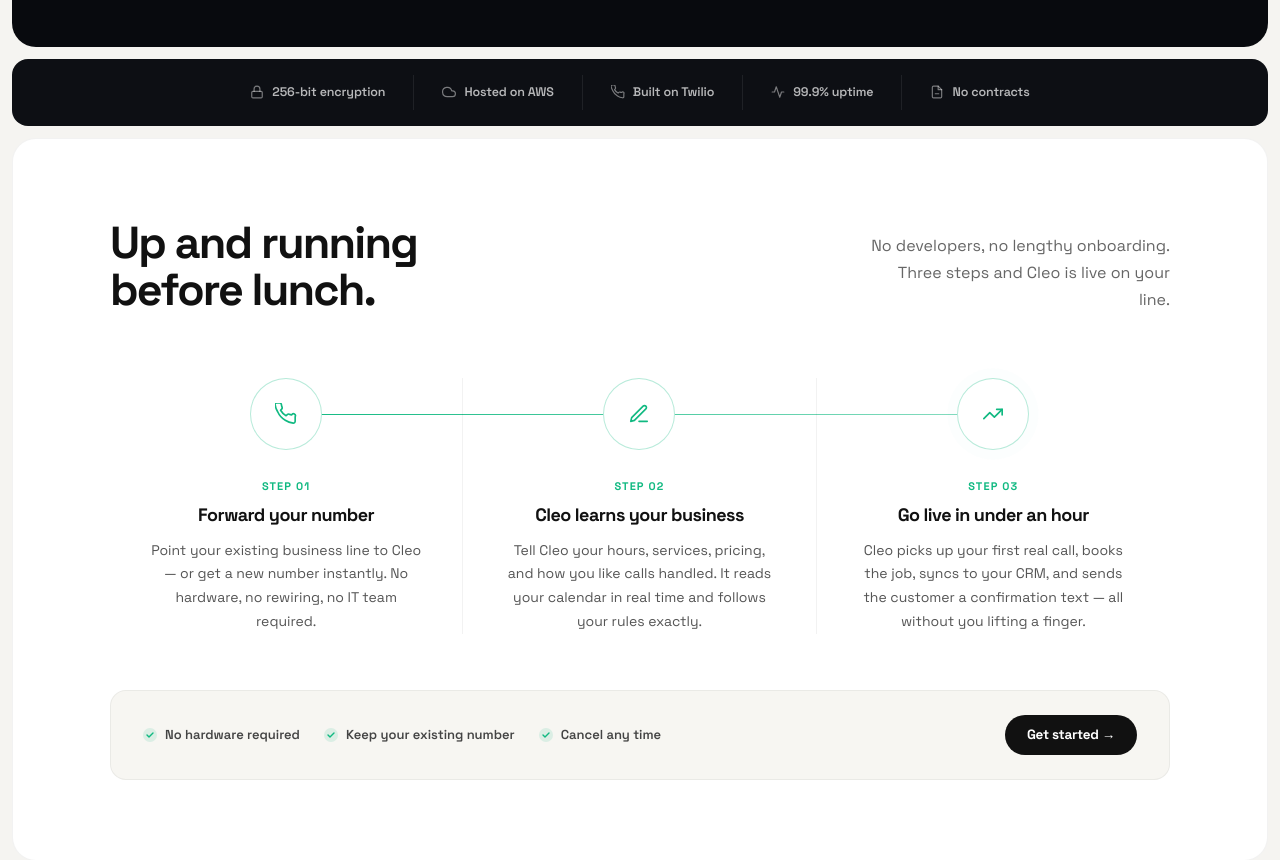
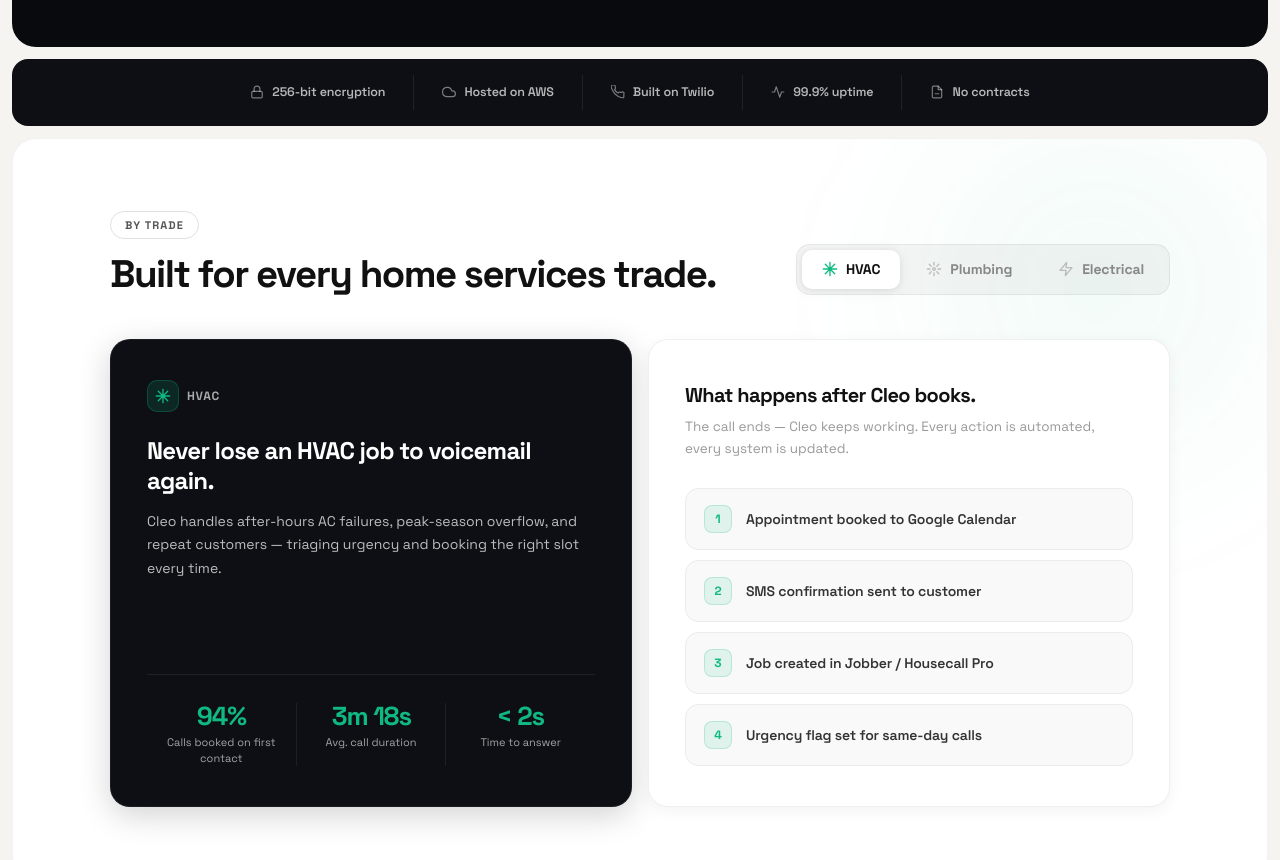
Before and after one commit to JahanzebKayanii/Cleo.ai, a Next.js app in the folder site/: page / in a window 1280 px wide. Shown: the part 1660-2520 px from the top of the page. Built offline with nearby package versions, Linux system fonts and the light colour scheme.

Commit message:
Remove How it works section

```diff
--- a/site/app/page.tsx
+++ b/site/app/page.tsx
@@ -5,7 +5,6 @@
 import PricingSection from "@/components/PricingSection";
 import FAQSection from "@/components/FAQSection";
 import HeroBackground from "@/components/HeroBackground";
-import HowItWorks from "@/components/HowItWorks";
 import WhyCleo from "@/components/WhyCleo";
 
 function CleoLogo() {
@@ -288,11 +287,6 @@
         </div>
       </Reveal>
 
-      {/* ── HOW IT WORKS ─────────────────────────────────────── */}
-      <Reveal>
-        <HowItWorks />
-      </Reveal>
-
       {/* ── VERTICAL SWITCHER ───────────────────────────────── */}
       <VerticalSwitcher />
 
```
